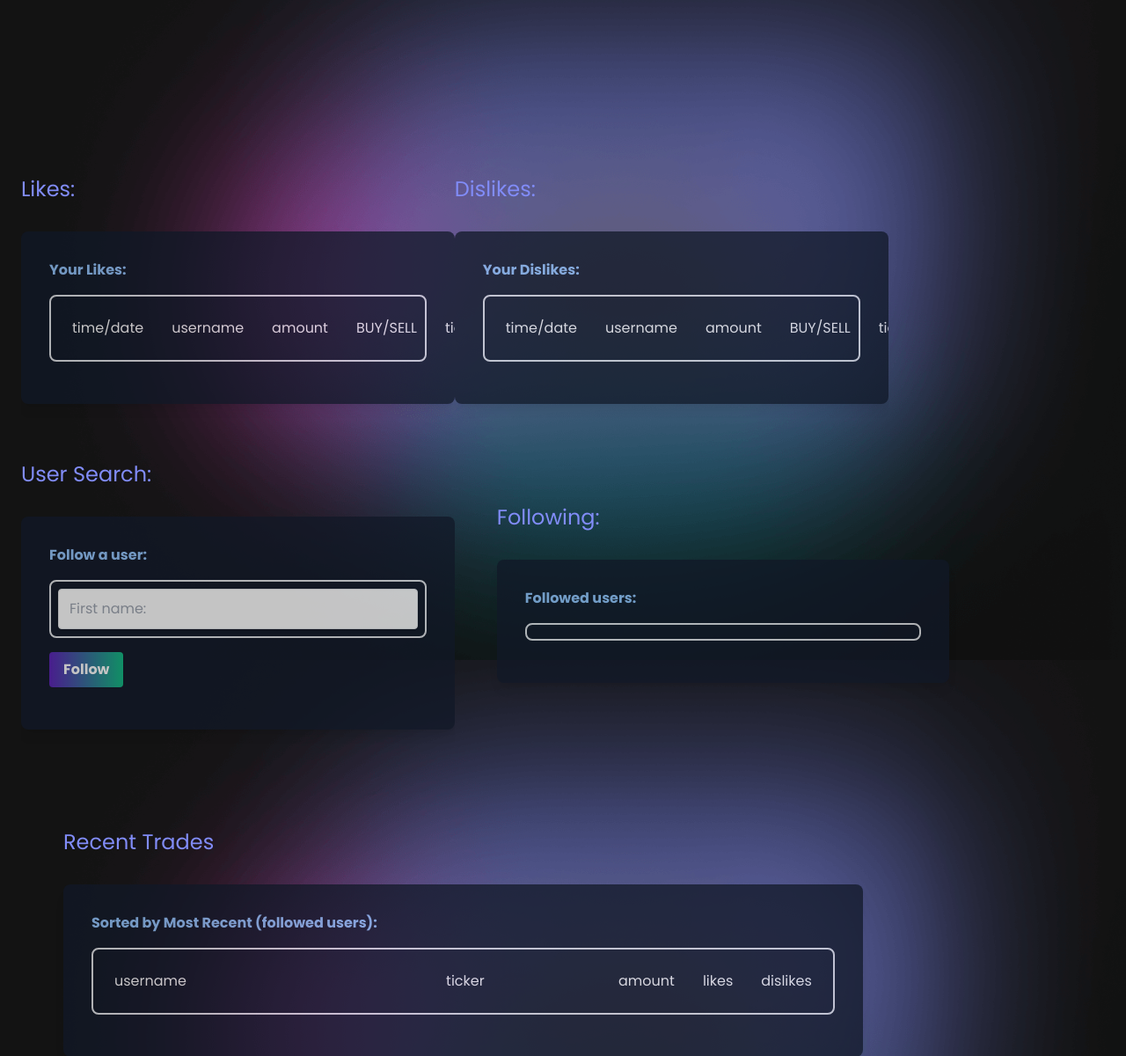
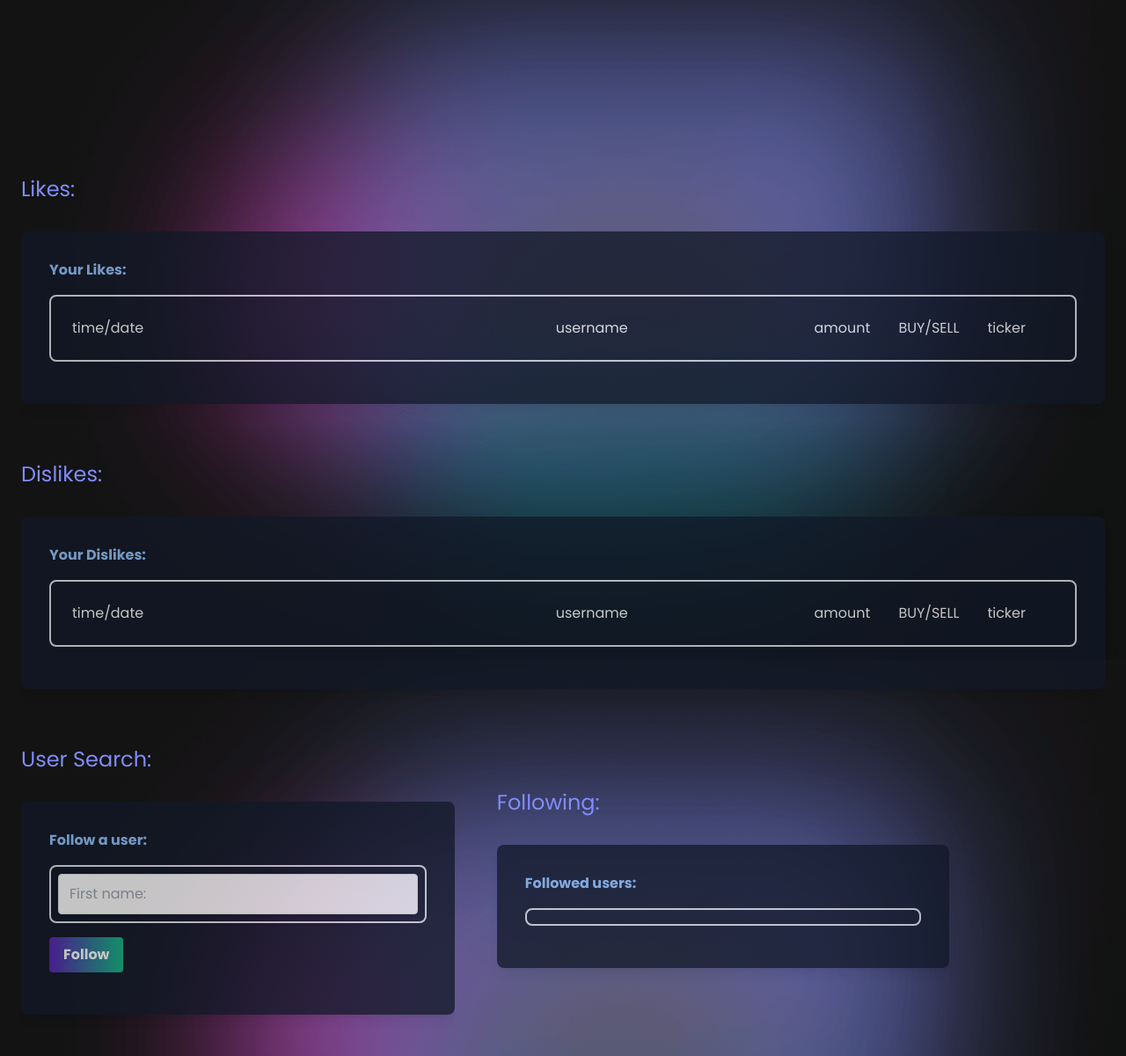
Before and after one commit to bryan-eastwood/cs4750-stock-app, a Flask app: page /social in a window 1280 px wide. Shown: the part 97-1297 px from the top of the page at 88% size. Run offline with Flask 2, Linux system fonts and the light colour scheme; data that the repository does not hold is empty; some libraries are stand-ins or nearby versions.

Commit message:
Formatting fix

```diff
--- a/templates/social.html
+++ b/templates/social.html
@@ -50,7 +50,7 @@
 
         <!--Left Col-->
 
-        <div class="flex flex-col w-full xl:w-2/5 justify-center lg:items-start overflow-y-hidden">
+        <div class="flex flex-col w-full xl:w-full justify-center lg:items-start overflow-y-hidden">
          <p>&nbsp;&nbsp;&nbsp;&nbsp;</p>
          &nbsp;&nbsp;
 
@@ -59,8 +59,6 @@
 
             Likes:
           </p>
-
-
           <form action = "/follow" method = "get" class="bg-gray-900 opacity-75 w-full shadow-lg rounded-lg px-8 pt-6 pb-8 mb-4">
 
 
@@ -78,13 +76,11 @@
                                 <td class="p-4 w-2/3">amount</td>
                                 <td class="p-4 w-2/3">BUY/SELL</td>
                                 <td class="p-4 w-2/3">ticker</td>
+                                <td class="p-4 w-2/3"></td>
                                 </tr>
                             {% for user in mylikes %}
                               <tr>
 
-                                <td class="font-extrabold p-4 w-1/2"><span class="bg-clip-text text-transparent bg-gradient-to-r from-green-400 via-pink-500 to-purple-500">
-                                    <time datetime={{user[0]}}>
-                                  </span></td>
                                 <td class="p-4 w-2/3">{{ user[0] }}</td>
                                 <td class="p-4 w-2/3">{{ user[1] }}</td>
                                 <td class="p-4 w-2/3">{{ user[2]}}</td>
@@ -110,7 +106,7 @@
           </form>
         </div>
 
-        <div class="flex flex-col w-full xl:w-2/5 justify-center lg:items-start overflow-y-hidden">
+        <div class="flex flex-col w-full xl:w-full justify-center lg:items-start overflow-y-hidden">
             <p>&nbsp;&nbsp;&nbsp;&nbsp;</p>
             &nbsp;&nbsp;
 
@@ -138,13 +134,11 @@
                                 <td class="p-4 w-2/3">amount</td>
                                 <td class="p-4 w-2/3">BUY/SELL</td>
                                 <td class="p-4 w-2/3">ticker</td>
+                                <td class="p-4 w-2/3"></td>
                                 </tr>
                             {% for user in mydislikes %}
                               <tr>
 
-                                <td class="font-extrabold p-4 w-1/2"><span class="bg-clip-text text-transparent bg-gradient-to-r from-green-400 via-pink-500 to-purple-500">
-                                    <time datetime={{user[0]}}>
-                                  </span></td>
                                 <td class="p-4 w-2/3">{{ user[0] }}</td>
                                 <td class="p-4 w-2/3">{{ user[1] }}</td>
                                 <td class="p-4 w-2/3">{{ user[2]}}</td>
```
